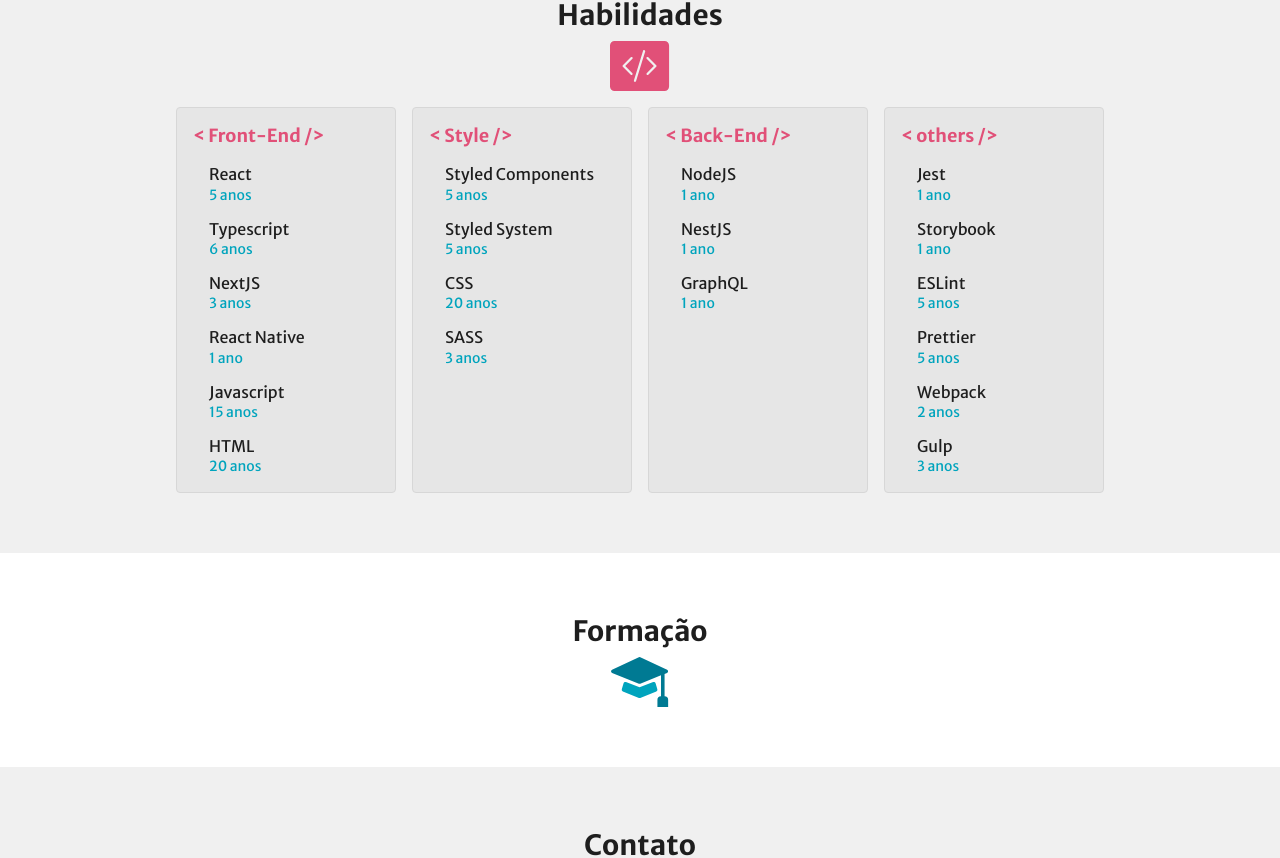
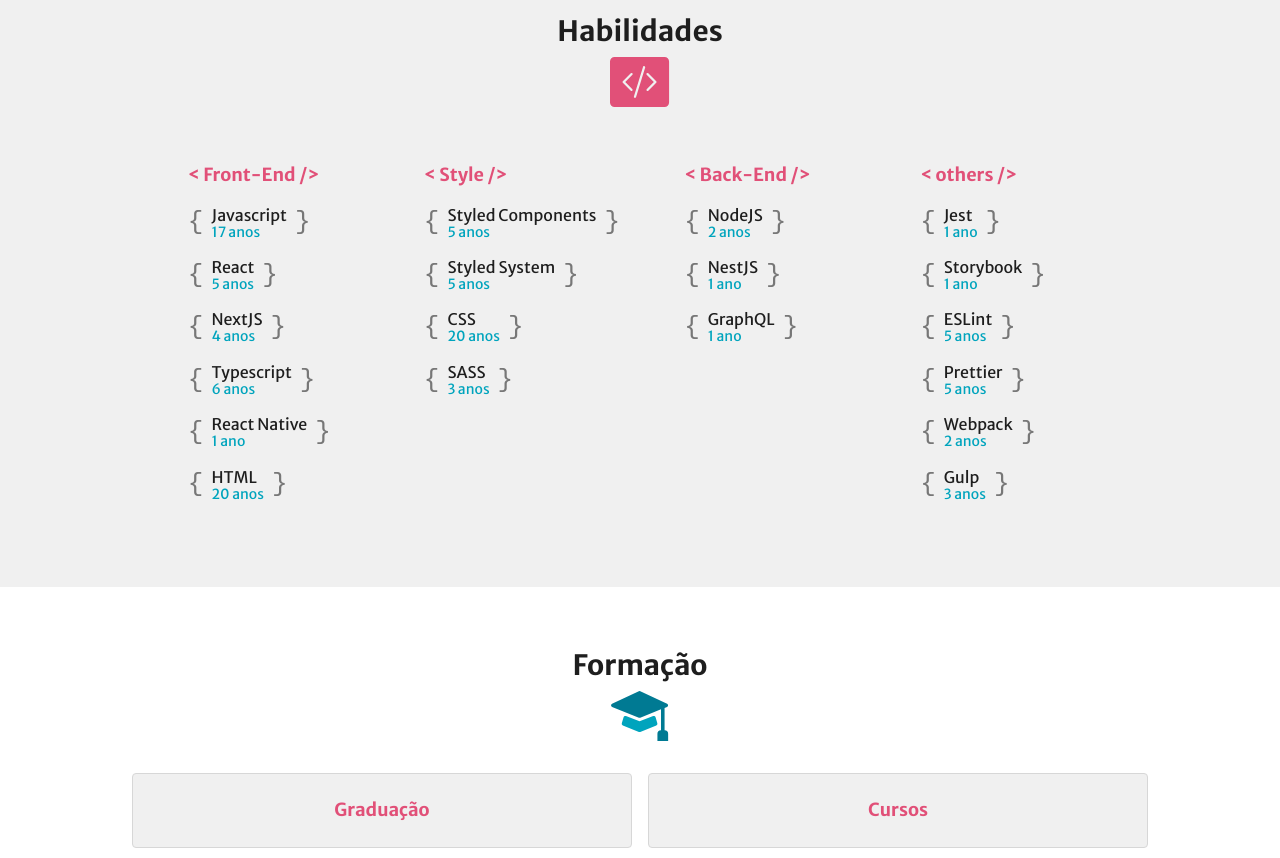
Before and after one commit to kevinveiga/portfolio, a Next.js app: page / in a window 1280 px wide. Shown: the part 1146-2004 px from the top of the page. Built offline with nearby package versions, Linux system fonts and the light colour scheme; no server answers.

Commit message:
skills and formation

```diff
--- /dev/null
+++ b/public/json/skills.json
@@ -0,0 +1,41 @@
+[
+  {
+    "title": "Front-End",
+    "itens": [
+      { "title": "Javascript", "years": "17 anos" },
+      { "title": "React", "years": "5 anos" },
+      { "title": "NextJS", "years": "4 anos" },
+      { "title": "Typescript", "years": "6 anos" },
+      { "title": "React Native", "years": "1 ano" },
+      { "title": "HTML", "years": "20 anos" }
+    ]
+  },
+  {
+    "title": "Style",
+    "itens": [
+      { "title": "Styled Components", "years": "5 anos" },
+      { "title": "Styled System", "years": "5 anos" },
+      { "title": "CSS", "years": "20 anos" },
+      { "title": "SASS", "years": "3 anos" }
+    ]
+  },
+  {
+    "title": "Back-End",
+    "itens": [
+      { "title": "NodeJS", "years": "2 anos" },
+      { "title": "NestJS", "years": "1 ano" },
+      { "title": "GraphQL", "years": "1 ano" }
+    ]
+  },
+  {
+    "title": "others",
+    "itens": [
+      { "title": "Jest", "years": "1 ano" },
+      { "title": "Storybook", "years": "1 ano" },
+      { "title": "ESLint", "years": "5 anos" },
+      { "title": "Prettier", "years": "5 anos" },
+      { "title": "Webpack", "years": "2 anos" },
+      { "title": "Gulp", "years": "3 anos" }
+    ]
+  }
+]
--- a/src/components/layout/homeStyled.ts
+++ b/src/components/layout/homeStyled.ts
@@ -7,6 +7,7 @@
 export const HomeResumeStyled = styled.div`
   p {
     color: ${({ theme }): string => theme.textColor.secondary};
+    font-family: sans-serif;
     font-size: 18px;
     text-align: center;
 
@@ -17,20 +18,35 @@
   }
 `;
 
-export const HomeSkillsStyled = styled.div`
+export const HomeFlexStyled = styled.div`
   column-gap: ${variable.space.spacingSM};
   display: flex;
+  justify-content: center;
   row-gap: ${variable.space.spacingSM};
+  width: 100%;
 `;
 
-export const HomeSkillsBoxStyled = styled.div`
-  background-color: ${({ theme }): string => theme.bgColor.tertiary};
+export const HomeFormationBoxStyled = styled.div`
+  background-color: ${({ theme }): string => theme.bgColor.secondary};
   border: 1px solid ${({ theme }): string => theme.borderColor.secondary};
   border-radius: ${variable.layout.borderRadiusPrimary};
   display: flex;
   flex-direction: column;
+  max-width: 500px;
+  padding: ${variable.space.spacingMD};
+  width: 100%;
+
+  ${Title4} {
+    color: ${variable.color.pink};
+    font-weight: 700;
+  }
+`;
+
+export const HomeSkillsBoxStyled = styled.div`
+  display: flex;
+  flex-direction: column;
   min-width: 220px;
-  padding: ${variable.space.spacingSM};
+  padding: ${variable.space.spacingMD};
 
   ${Title4} {
     color: ${variable.color.pink};
@@ -41,18 +57,30 @@
     margin-top: ${variable.space.spacingSM};
 
     li {
-      color: ${({ theme }): string => theme.textColor.primary};
-      font-size: 16px;
-      line-height: 1.2;
-      padding: 0 ${variable.space.spacingSM};
-
       + li {
         margin-top: ${variable.space.spacingSM};
       }
 
-      span {
-        color: ${variable.color.turquoise};
-        font-size: 14px;
+      div {
+        display: inline-block;
+        vertical-align: middle;
+
+        code {
+          color: ${({ theme }): string => theme.textColor.tertiary};
+          font-size: 26px;
+        }
+
+        p {
+          color: ${({ theme }): string => theme.textColor.primary};
+          font-size: 16px;
+          line-height: 1;
+          margin: 0 ${variable.space.spacingXS};
+        }
+
+        span {
+          color: ${variable.color.turquoise};
+          font-size: 14px;
+        }
       }
     }
   }
--- a/src/pages/index.tsx
+++ b/src/pages/index.tsx
@@ -7,7 +7,13 @@
 import { Button } from '@/components/button/button';
 import { Footer } from '@/components/layout/footer';
 import { Header } from '@/components/layout/header';
-import { HomeResumeStyled, HomeSkillsStyled, HomeSkillsBoxStyled, HomeTopStyled } from '@/components/layout/homeStyled';
+import {
+  HomeResumeStyled,
+  HomeFlexStyled,
+  HomeFormationBoxStyled,
+  HomeSkillsBoxStyled,
+  HomeTopStyled
+} from '@/components/layout/homeStyled';
 import { LinkToExternal } from '@/components/link/linkToExternal';
 import {
   SvgAwardFill,
@@ -24,6 +30,8 @@
 import { Container, LineVertical, Main, Section, SectionSecondary, Spacer } from '@/styles/layout';
 import { P, Title1, Title2, Title3, Title4 } from '@/styles/text';
 import { variable } from '@/styles/variable';
+
+import skills from '@/public/json/skills.json';
 
 function Home(): ReactElement {
   return (
@@ -122,7 +130,7 @@
 
               <SvgAwardFill fill={variable.color.grayLight} height="50px" />
 
-              <Spacer />
+              <Spacer height={variable.space.spacingLG} />
 
               <HomeResumeStyled>
                 <p>
@@ -176,173 +184,43 @@
 
               <SvgCode fill={variable.color.pink} height="50px" />
 
-              <Spacer />
+              <Spacer height={variable.space.spacingLG} />
 
-              <HomeSkillsStyled>
-                <HomeSkillsBoxStyled>
-                  <Title4>{`< Front-End />`}</Title4>
+              <HomeFlexStyled>
+                {skills?.length > 0
+                  ? skills.map((skill) => {
+                      return (
+                        <HomeSkillsBoxStyled key={skill.title}>
+                          <Title4>{`< ${skill.title} />`}</Title4>
 
                           <ul>
-                    <li>
+                            {skill?.itens.length > 0
+                              ? skill?.itens.map((item) => {
+                                  return (
+                                    <li key={item.title}>
+                                      <div>
+                                        <code>{'{'}</code>
+                                      </div>
+                                      <div>
                                         <p>
-                        React
+                                          {item.title}
                                           <br />
-                        <span>5 anos</span>
+                                          <span>{item.years}</span>
                                         </p>
+                                      </div>
+                                      <div>
+                                        <code>{'}'}</code>
+                                      </div>
                                     </li>
-
-                    <li>
-                      <p>
-                        Typescript
-                        <br />
-                        <span>6 anos</span>
-                      </p>
-                    </li>
-
-                    <li>
-                      <p>
-                        NextJS
-                        <br />
-                        <span>3 anos</span>
-                      </p>
-                    </li>
-
-                    <li>
-                      <p>
-                        React Native
-                        <br />
-                        <span>1 ano</span>
-                      </p>
-                    </li>
-
-                    <li>
-                      <p>
-                        Javascript
-                        <br />
-                        <span>15 anos</span>
-                      </p>
-                    </li>
-
-                    <li>
-                      <p>
-                        HTML
-                        <br />
-                        <span>20 anos</span>
-                      </p>
-                    </li>
+                                  );
+                                })
+                              : null}
                           </ul>
                         </HomeSkillsBoxStyled>
-
-                <HomeSkillsBoxStyled>
-                  <Title4>{`< Style />`}</Title4>
-
-                  <ul>
-                    <li>
-                      <p>
-                        Styled Components
-                        <br />
-                        <span>5 anos</span>
-                      </p>
-                    </li>
-
-                    <li>
-                      <p>
-                        Styled System
-                        <br />
-                        <span>5 anos</span>
-                      </p>
-                    </li>
-
-                    <li>
-                      <p>
-                        CSS
-                        <br />
-                        <span>20 anos</span>
-                      </p>
-                    </li>
-
-                    <li>
-                      <p>
-                        SASS
-                        <br />
-                        <span>3 anos</span>
-                      </p>
-                    </li>
-                  </ul>
-                </HomeSkillsBoxStyled>
-
-                <HomeSkillsBoxStyled>
-                  <Title4>{`< Back-End />`}</Title4>
-
-                  <ul>
-                    <li>
-                      <p>
-                        NodeJS
-                        <br />
-                        <span>1 ano</span>
-                      </p>
-                    </li>
-
-                    <li>
-                      <p>
-                        NestJS
-                        <br />
-                        <span>1 ano</span>
-                      </p>
-                    </li>
-
-                    <li>
-                      <p>
-                        GraphQL
-                        <br />
-                        <span>1 ano</span>
-                      </p>
-                    </li>
-                  </ul>
-                </HomeSkillsBoxStyled>
-
-                <HomeSkillsBoxStyled>
-                  <Title4>{`< others />`}</Title4>
-
-                  <ul>
-                    <li>
-                      Jest
-                      <br />
-                      <span>1 ano</span>
-                    </li>
-
-                    <li>
-                      Storybook
-                      <br />
-                      <span>1 ano</span>
-                    </li>
-
-                    <li>
-                      ESLint
-                      <br />
-                      <span>5 anos</span>
-                    </li>
-
-                    <li>
-                      Prettier
-                      <br />
-                      <span>5 anos</span>
-                    </li>
-
-                    <li>
-                      Webpack
-                      <br />
-                      <span>2 anos</span>
-                    </li>
-
-                    <li>
-                      Gulp
-                      <br />
-                      <span>3 anos</span>
-                    </li>
-                  </ul>
-                </HomeSkillsBoxStyled>
-              </HomeSkillsStyled>
+                      );
+                    })
+                  : null}
+              </HomeFlexStyled>
             </Flex>
           </Container>
         </SectionSecondary>
@@ -353,6 +231,18 @@
               <Title2>formação</Title2>
 
               <SvgMortarboardFill fill={variable.color.turquoiseDark} height="50px" />
+
+              <Spacer height={variable.space.spacingLG} />
+
+              <HomeFlexStyled>
+                <HomeFormationBoxStyled>
+                  <Title4 textAlign="center">Graduação</Title4>
+                </HomeFormationBoxStyled>
+
+                <HomeFormationBoxStyled>
+                  <Title4 textAlign="center">Cursos</Title4>
+                </HomeFormationBoxStyled>
+              </HomeFlexStyled>
             </Flex>
           </Container>
         </Section>
@@ -363,6 +253,8 @@
               <Title2>contato</Title2>
 
               <SvgChartBar fill={variable.color.green} height="50px" />
+
+              <Spacer height={variable.space.spacingLG} />
             </Flex>
           </Container>
         </SectionSecondary>
```
Lines whose indentation alone changed are shown as unchanged.
